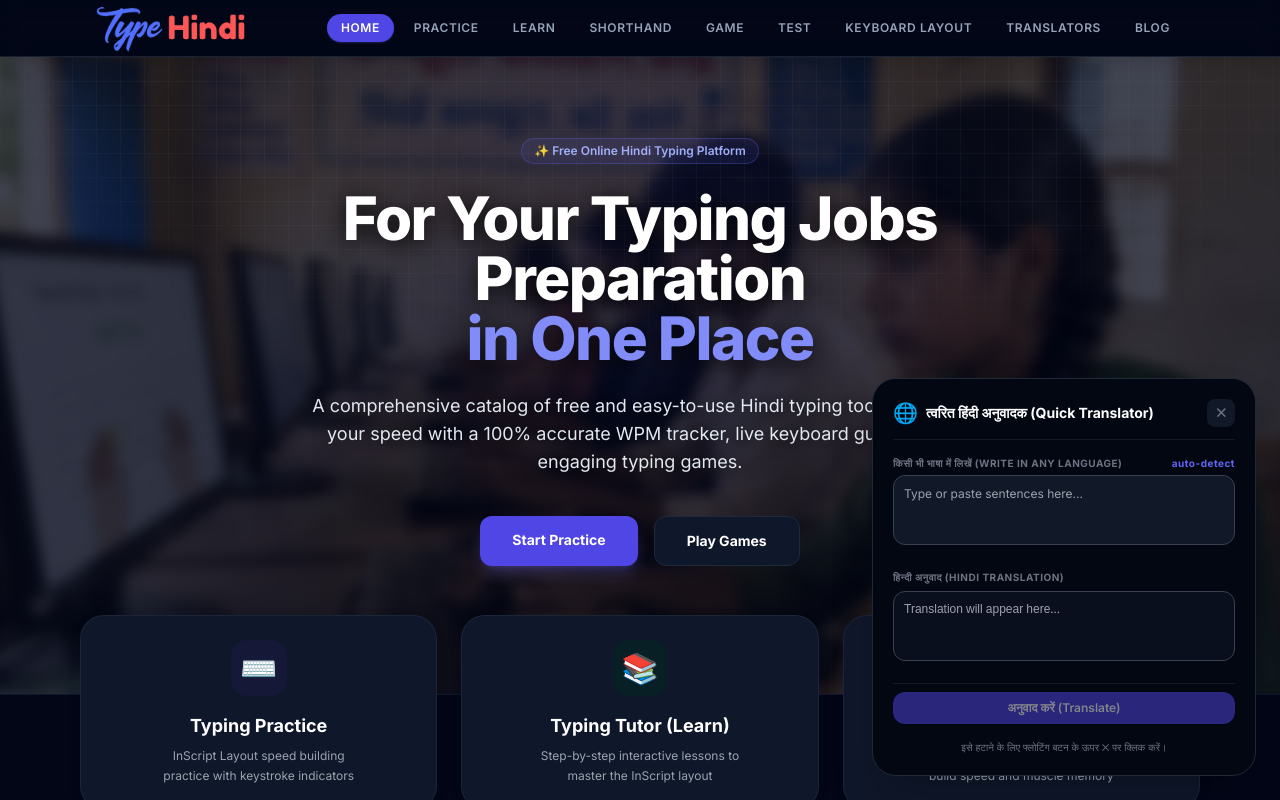
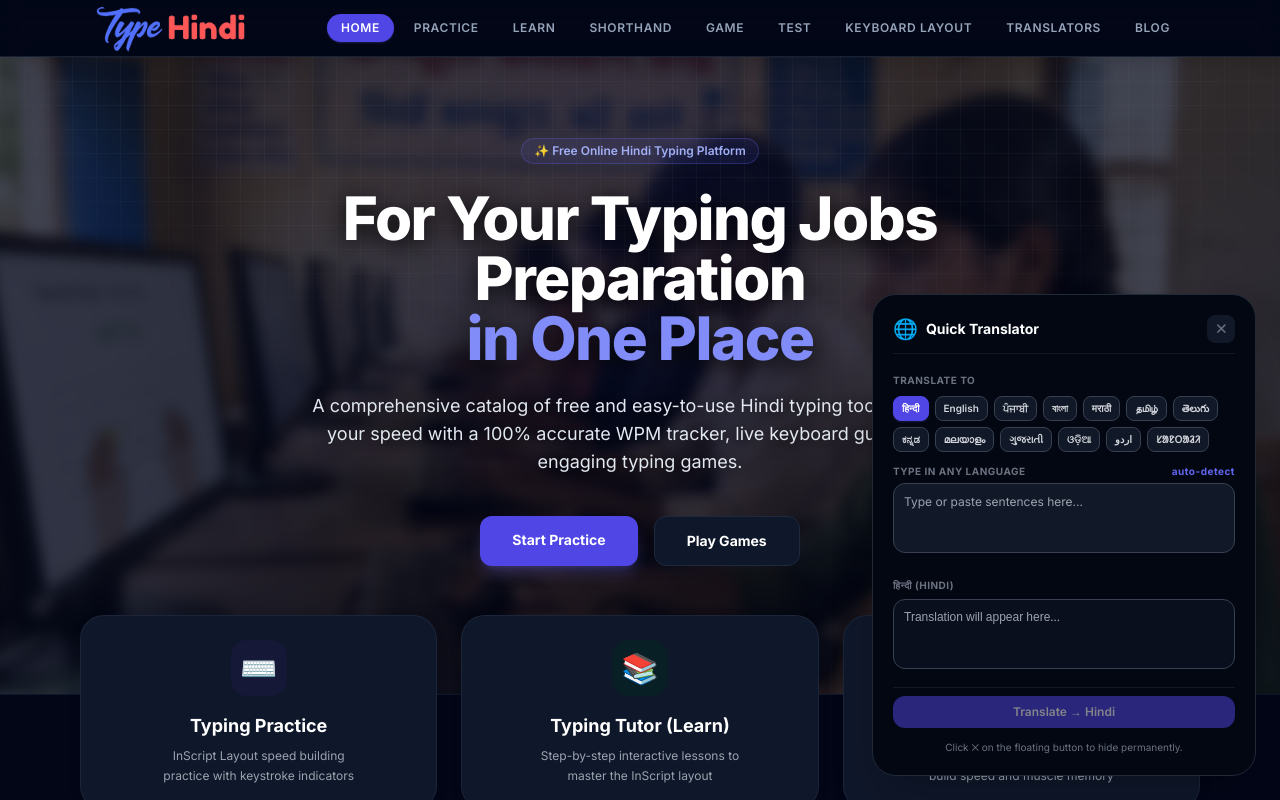
Before and after one commit to therohitbiruli/typehindi, a Next.js app: page / in a window 1280 px wide. Both pictures are taken after a click on the button "Quick Multilingual Translator". Shown: the top 800 px of the page. Built offline with nearby package versions, Linux system fonts and the light colour scheme.

Commit message:
feat(translator): add 13-language target selector to floating translator widget

```diff
--- a/src/components/FloatingTranslator.tsx
+++ b/src/components/FloatingTranslator.tsx
@@ -3,25 +3,51 @@
 import { useState, useEffect } from "react";
 import { usePathname } from "next/navigation";
 
+// Target languages — Google Translate language codes
+// Santhali (sat) has limited support on Google Translate; we include it but
+// fall back gracefully if the API returns an error.
+const TARGET_LANGUAGES = [
+  { code: "hi", label: "हिन्दी", labelEn: "Hindi" },
+  { code: "en", label: "English", labelEn: "English" },
+  { code: "pa", label: "ਪੰਜਾਬੀ", labelEn: "Punjabi" },
+  { code: "bn", label: "বাংলা", labelEn: "Bengali" },
+  { code: "mr", label: "मराठी", labelEn: "Marathi" },
+  { code: "ta", label: "தமிழ்", labelEn: "Tamil" },
+  { code: "te", label: "తెలుగు", labelEn: "Telugu" },
+  { code: "kn", label: "ಕನ್ನಡ", labelEn: "Kannada" },
+  { code: "ml", label: "മലയാളം", labelEn: "Malayalam" },
+  { code: "gu", label: "ગુજરાતી", labelEn: "Gujarati" },
+  { code: "or", label: "ଓଡ଼ିଆ", labelEn: "Odia" },
+  { code: "ur", label: "اردو", labelEn: "Urdu" },
+  { code: "sat", label: "ᱥᱟᱱᱛᱟᱲᱤ", labelEn: "Santhali" },
+] as const;
+
+type LangCode = (typeof TARGET_LANGUAGES)[number]["code"];
+
 export function FloatingTranslator() {
   const pathname = usePathname();
-  const [isDismissed, setIsDismissed] = useState(true); // Default to true before checking client-side storage
+  const [isDismissed, setIsDismissed] = useState(true);
   const [isOpen, setIsOpen] = useState(false);
   const [inputText, setInputText] = useState("");
   const [translatedText, setTranslatedText] = useState("");
   const [isLoading, setIsLoading] = useState(false);
   const [copied, setCopied] = useState(false);
+  const [targetLang, setTargetLang] = useState<LangCode>("hi");
 
-  // Read dismissed state from localStorage on mount
+  // Read dismissed state + last selected language from localStorage on mount
   useEffect(() => {
     const dismissed = localStorage.getItem("translatorDismissed");
     if (dismissed !== "true") {
       setIsDismissed(false);
     }
+    const savedLang = localStorage.getItem("translatorTargetLang");
+    if (savedLang && TARGET_LANGUAGES.some((l) => l.code === savedLang)) {
+      setTargetLang(savedLang as LangCode);
+    }
   }, []);
 
   const handleDismiss = (e: React.MouseEvent) => {
-    e.stopPropagation(); // Avoid triggering open
+    e.stopPropagation();
     localStorage.setItem("translatorDismissed", "true");
     setIsDismissed(true);
     setIsOpen(false);
@@ -32,19 +58,30 @@ export function FloatingTranslator() {
     setIsDismissed(false);
   };
 
+  const selectLang = (code: LangCode) => {
+    setTargetLang(code);
+    localStorage.setItem("translatorTargetLang", code);
+    // Clear previous output when switching target
+    setTranslatedText("");
+  };
+
   const handleTranslate = async () => {
     if (!inputText.trim()) return;
     setIsLoading(true);
     try {
-      const url = `https://translate.googleapis.com/translate_a/single?client=gtx&sl=auto&tl=hi&dt=t&q=${encodeURIComponent(inputText)}`;
+      const url = `https://translate.googleapis.com/translate_a/single?client=gtx&sl=auto&tl=${targetLang}&dt=t&q=${encodeURIComponent(inputText)}`;
       const res = await fetch(url);
       if (!res.ok) throw new Error("Translation failed");
       const data = await res.json();
+      // eslint-disable-next-line @typescript-eslint/no-explicit-any
       const translated = data[0].map((item: any) => item[0]).join("");
       setTranslatedText(translated);
-    } catch (err) {
-      console.error(err);
-      setTranslatedText("अनुवाद विफल रहा। कृपया पुनः प्रयास करें। (Translation failed. Please try again.)");
+    } catch {
+      const langName =
+        TARGET_LANGUAGES.find((l) => l.code === targetLang)?.labelEn ?? targetLang;
+      setTranslatedText(
+        `Translation to ${langName} failed. Please try again.`
+      );
     } finally {
       setIsLoading(false);
     }
@@ -59,22 +96,31 @@ export function FloatingTranslator() {
 
   const handleLoadToPractice = () => {
     if (!translatedText) return;
-    // Dispatch custom event to let PracticeTool know
     const event = new CustomEvent("load-custom-text", { detail: translatedText });
     window.dispatchEvent(event);
     setIsOpen(false);
   };
 
   const isPracticePage = pathname === "/practice";
+  const currentLangMeta = TARGET_LANGUAGES.find((l) => l.code === targetLang)!;
+
+  // Font class based on target language script
+  const outputFontClass =
+    targetLang === "en"
+      ? "font-sans"
+      : targetLang === "ur"
+        ? "font-sans"
+        : targetLang === "sat"
+          ? "font-sans"
+          : "font-hindi";
 
   if (isDismissed) {
-    // Show a tiny restore option in the bottom corner so the user isn't permanently locked out of the translation widget
     return (
       <button
         onClick={handleResetDismiss}
         className="fixed bottom-4 left-4 z-40 bg-gray-200 hover:bg-gray-300 dark:bg-gray-800 dark:hover:bg-gray-700 text-gray-500 hover:text-gray-800 dark:text-gray-400 dark:hover:text-white px-2.5 py-1 rounded-lg text-[10px] font-semibold transition-all border border-gray-300 dark:border-gray-700 shadow-sm"
       >
-        🌐 अनुवादक पुनर्स्थापित करें (Restore Translator)
+        🌐 Restore Translator
       </button>
     );
   }
@@ -85,15 +131,13 @@ export function FloatingTranslator() {
       {!isOpen && (
         <div className="fixed bottom-6 right-6 z-50 flex items-center justify-center animate-fade-in">
           <div className="relative group">
-            {/* The main FAB button */}
             <button
               onClick={() => setIsOpen(true)}
               className="h-14 w-14 rounded-full bg-gradient-to-tr from-primary-600 to-indigo-600 hover:from-primary-700 hover:to-indigo-700 text-white shadow-xl shadow-primary-500/25 hover:shadow-primary-500/40 flex items-center justify-center text-2xl transition-all hover:scale-105"
-              title="Quick Translation to Hindi"
+              title="Quick Multilingual Translator"
             >
               🌐
             </button>
-            {/* Tiny close button to dismiss completely */}
             <button
               onClick={handleDismiss}
               className="absolute -top-1.5 -right-1.5 h-5 w-5 rounded-full bg-gray-900 border border-white text-white hover:bg-red-600 flex items-center justify-center text-[9px] font-bold shadow-md transition-colors"
@@ -105,14 +149,15 @@ export function FloatingTranslator() {
         </div>
       )}
 
-      {/* Slide-out / Pop-up Translator Card */}
+      {/* Slide-out Translator Card */}
       {isOpen && (
-        <div className="fixed bottom-6 right-6 z-50 max-w-sm w-[calc(100vw-3rem)] bg-white dark:bg-gray-950 border border-gray-200 dark:border-gray-800 rounded-3xl shadow-2xl p-5 animate-fade-in flex flex-col space-y-4">
-          <div className="flex justify-between items-center border-b border-gray-100 dark:border-gray-900 pb-3">
+        <div className="fixed bottom-6 right-6 z-50 max-w-sm w-[calc(100vw-3rem)] bg-white dark:bg-gray-950 border border-gray-200 dark:border-gray-800 rounded-3xl shadow-2xl p-5 animate-fade-in flex flex-col space-y-3">
+          {/* Header */}
+          <div className="flex justify-between items-center border-b border-gray-100 dark:border-gray-900 pb-2.5">
             <div className="flex items-center gap-2">
               <span className="text-xl">🌐</span>
               <h4 className="font-bold text-gray-900 dark:text-white text-sm">
-                त्वरित हिंदी अनुवादक (Quick Translator)
+                Quick Translator
               </h4>
             </div>
             <button
@@ -123,11 +168,34 @@ export function FloatingTranslator() {
             </button>
           </div>
 
+          {/* Target Language Selector */}
+          <div className="space-y-1.5">
+            <label className="text-[10px] font-bold uppercase tracking-wider text-gray-400 dark:text-gray-500">
+              Translate to
+            </label>
+            <div className="flex flex-wrap gap-1.5">
+              {TARGET_LANGUAGES.map((lang) => (
+                <button
+                  key={lang.code}
+                  onClick={() => selectLang(lang.code)}
+                  className={`px-2 py-1 rounded-lg text-[10px] font-semibold transition-all border ${
+                    targetLang === lang.code
+                      ? "bg-primary-600 text-white border-primary-600 shadow-sm shadow-primary-500/20"
+                      : "bg-gray-50 dark:bg-gray-900 text-gray-600 dark:text-gray-300 border-gray-200 dark:border-gray-700 hover:border-primary-400 dark:hover:border-primary-600 hover:text-primary-600 dark:hover:text-primary-400"
+                  }`}
+                  title={lang.labelEn}
+                >
+                  {lang.label}
+                </button>
+              ))}
+            </div>
+          </div>
+
           <div className="space-y-3">
             {/* Source Input */}
             <div className="space-y-1">
               <label className="text-[10px] font-bold uppercase tracking-wider text-gray-400 dark:text-gray-500 flex justify-between">
-                <span>किसी भी भाषा में लिखें (Write in Any Language)</span>
+                <span>Type in any language</span>
                 <span className="text-primary-500 lowercase">auto-detect</span>
               </label>
               <textarea
@@ -142,14 +210,14 @@ export function FloatingTranslator() {
             {/* Translated Output */}
             <div className="space-y-1">
               <label className="text-[10px] font-bold uppercase tracking-wider text-gray-400 dark:text-gray-500">
-                हिन्दी अनुवाद (Hindi Translation)
+                {currentLangMeta.label} ({currentLangMeta.labelEn})
               </label>
               <textarea
                 value={translatedText}
                 readOnly
                 placeholder="Translation will appear here..."
                 rows={3}
-                className="w-full p-2.5 rounded-xl border border-gray-300 dark:border-gray-700 bg-gray-50 dark:bg-gray-900/50 text-xs font-hindi text-gray-800 dark:text-gray-100 focus:outline-none resize-none"
+                className={`w-full p-2.5 rounded-xl border border-gray-300 dark:border-gray-700 bg-gray-50 dark:bg-gray-900/50 text-xs ${outputFontClass} text-gray-800 dark:text-gray-100 focus:outline-none resize-none`}
               />
             </div>
           </div>
@@ -161,7 +229,9 @@ export function FloatingTranslator() {
               disabled={isLoading || !inputText.trim()}
               className="flex-1 py-2 px-3 bg-primary-600 hover:bg-primary-700 text-white rounded-xl text-xs font-semibold disabled:opacity-50 transition-all flex items-center justify-center gap-1.5"
             >
-              {isLoading ? "अनुवाद हो रहा है..." : "अनुवाद करें (Translate)"}
+              {isLoading
+                ? "Translating..."
+                : `Translate → ${currentLangMeta.labelEn}`}
             </button>
 
             {translatedText && (
@@ -181,12 +251,12 @@ export function FloatingTranslator() {
               onClick={handleLoadToPractice}
               className="w-full py-2 px-3 bg-gradient-to-r from-amber-500 to-orange-500 hover:from-amber-600 hover:to-orange-600 text-white rounded-xl text-xs font-bold transition-all shadow-md shadow-orange-500/10 flex items-center justify-center gap-1.5"
             >
-              ✍️ अभ्यास में लोड करें (Load to Practice)
+              ✍️ Load to Practice
             </button>
           )}
 
           <p className="text-[10px] text-gray-400 dark:text-gray-500 text-center">
-            इसे हटाने के लिए फ्लोटिंग बटन के ऊपर ✕ पर क्लिक करें।
+            Click ✕ on the floating button to hide permanently.
           </p>
         </div>
       )}
```
